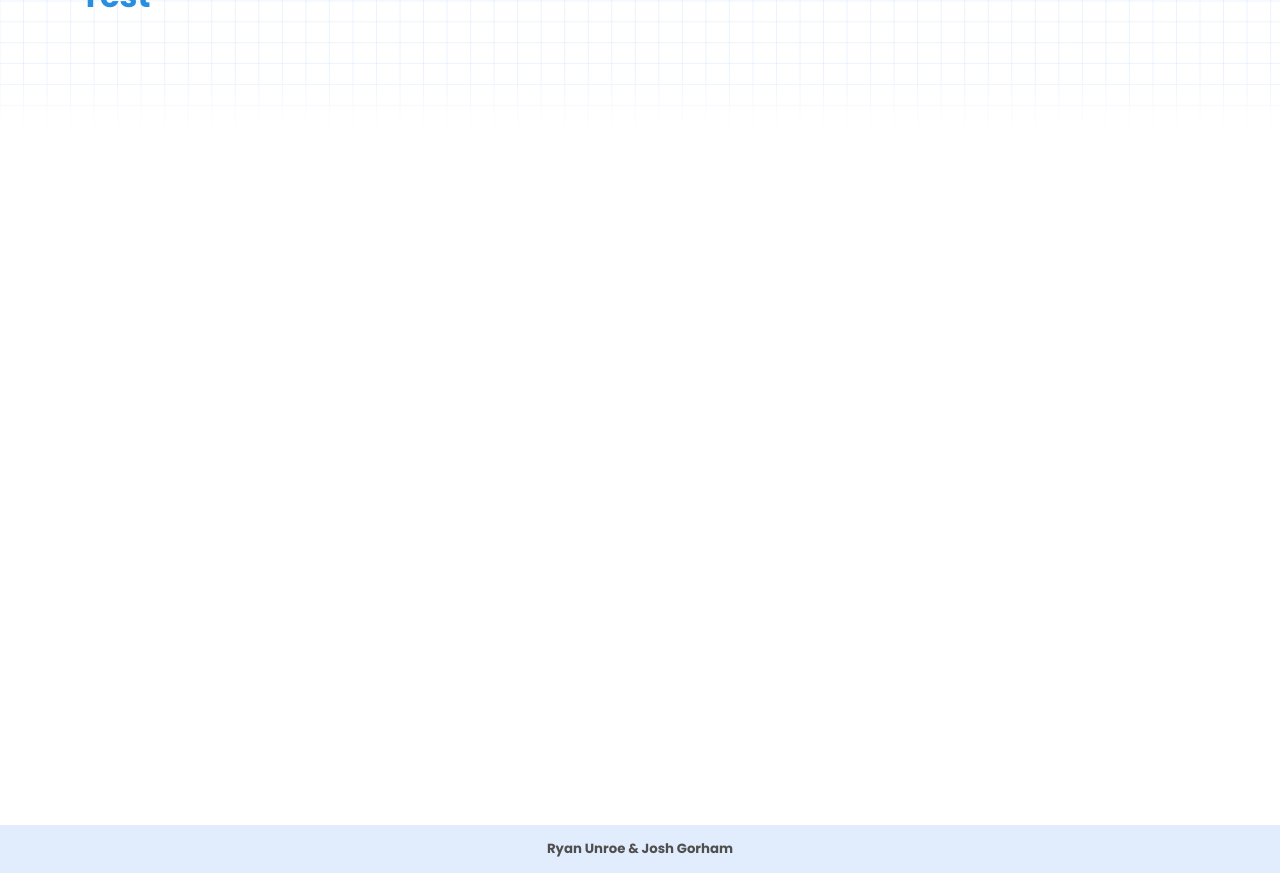
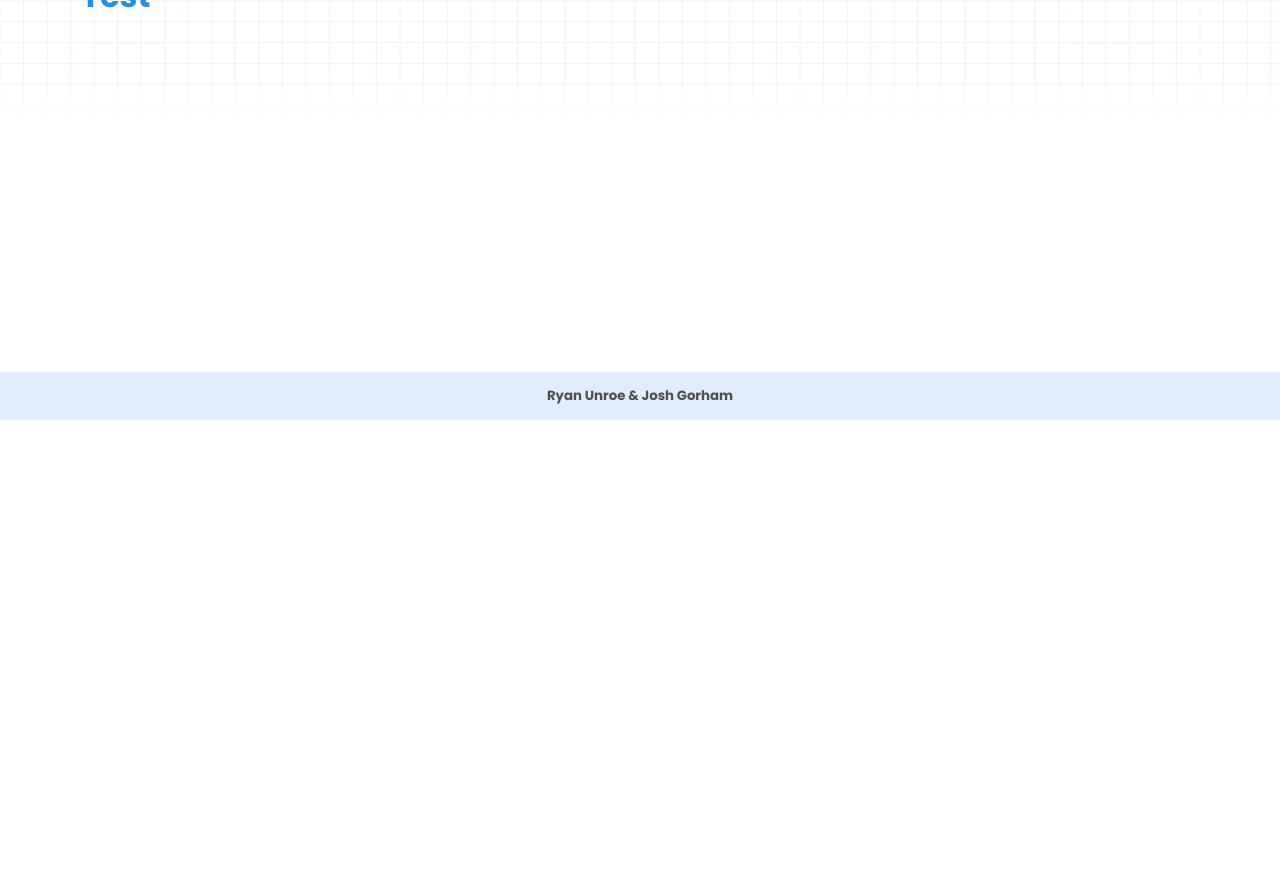
Before and after one commit to DRoberts919/WebBasedProject, a React (Create React App) app in the folder react-front-end/: page / in a window 1280 px wide. Shown: the part 380-1253 px from the top of the page. After the commit the page ends 800 px from the top, so only its background shows below. Built offline with nearby package versions, Linux system fonts and the light colour scheme.

Commit message:
Content shifted over to routes

```diff
--- a/react-front-end/src/components/App.js
+++ b/react-front-end/src/components/App.js
@@ -18,8 +18,8 @@ function App() {
         </div>
       </nav> */}
       <Routes />
-      <div className="content">
-      </div>
+      {/* <div className="content">
+      </div> */}
       <footer>
         <h5>Ryan Unroe &amp; Josh Gorham</h5>
       </footer>
--- a/react-front-end/src/routes/routes.js
+++ b/react-front-end/src/routes/routes.js
@@ -19,12 +19,14 @@ export default function Routes() {
                     </div>
                 </div>
             </nav>
+            <div className="content">
                 {/* <Route path="/" Component={landing}> */}
                     <Route exact path="/" component={landing} />
                     <Route exact path="/login" component={login} />
                     <Route exact path="/signup" component={signup} />
                     <Route exact path="/board/:board_id" component={board} />
                 {/* </Route> */}
+            </div>
         </Router>
     )
 }
```
Lines whose indentation alone changed are shown as unchanged.
